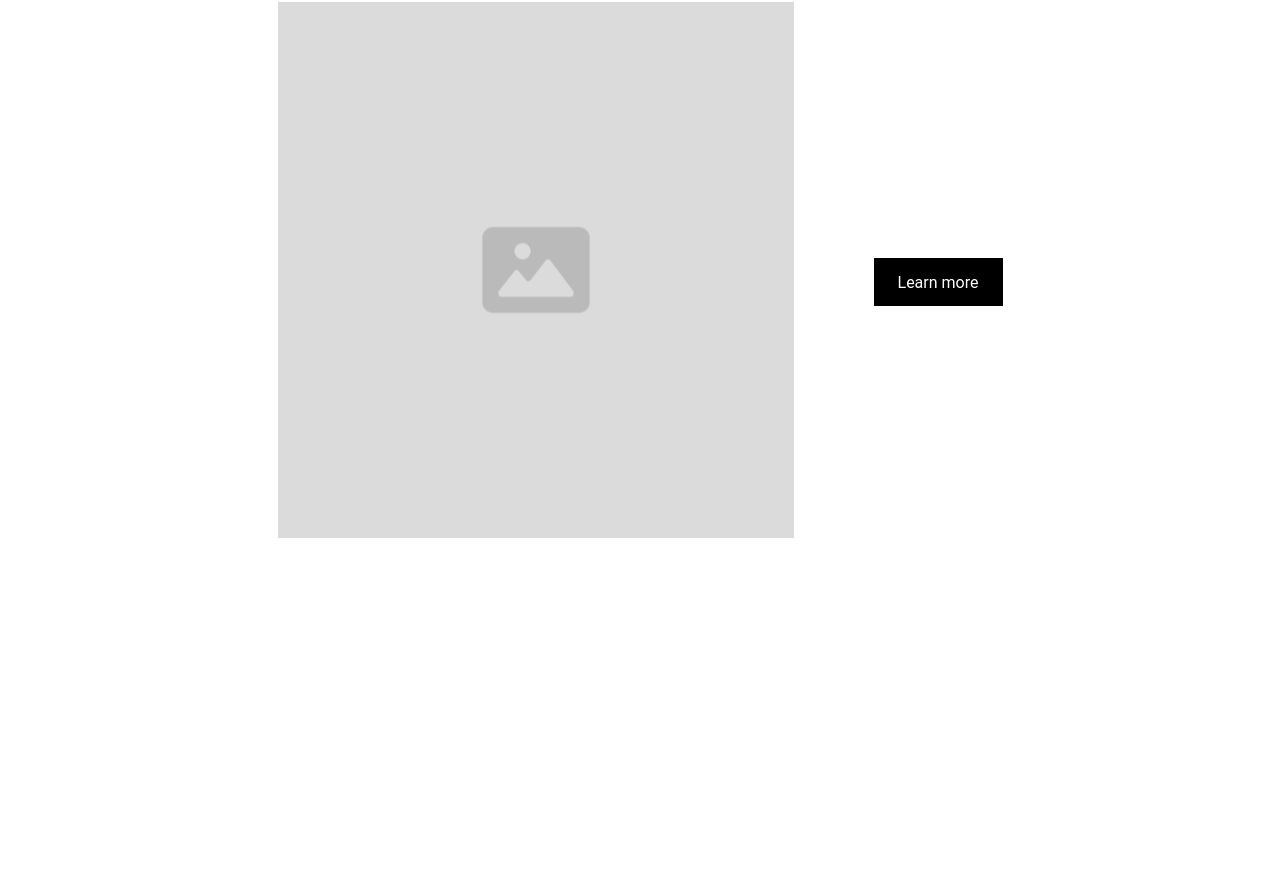
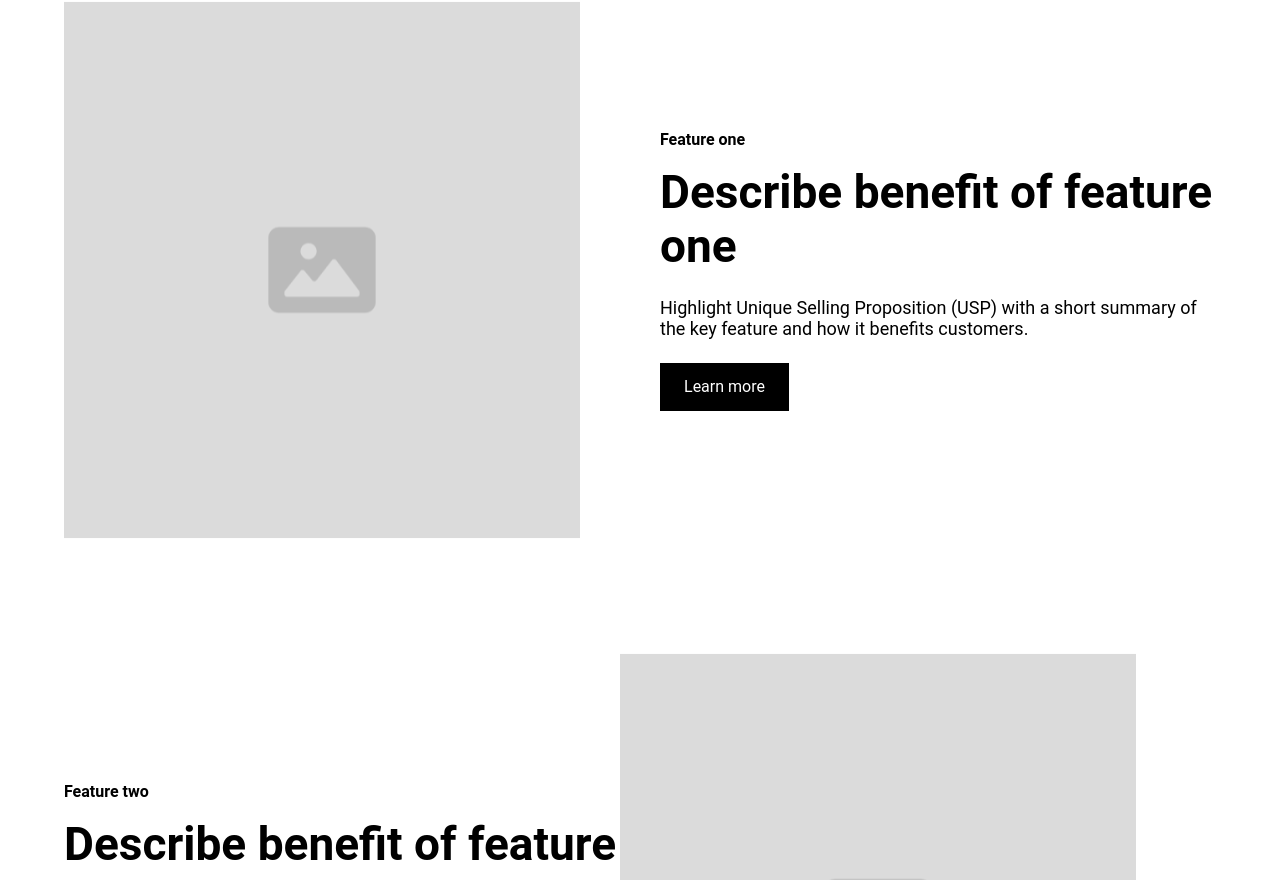
Before and after one commit to bcesarr/relume-figma-home-page, a React (Create React App) app: page / in a window 1280 px wide. Shown: the part 1240-2120 px from the top of the page. Before the commit the page ends 1780 px from the top, so only its background shows below. Built offline with nearby package versions, Linux system fonts and the light colour scheme.

Commit message:
atu: seções adicionadas ao projeto

```diff
--- a/src/pages/home/index.jsx
+++ b/src/pages/home/index.jsx
@@ -46,7 +46,33 @@ export default function Home() {
 
             </div>
 
-            <Section />
+            <div>
+                <Section
+                    subtitle="Feature one"
+
+                    title="Describe benefit of feature one"
+
+                    paragraph="Highlight Unique Selling Proposition (USP) with a short summary of the key feature and how it benefits customers."
+                />
+
+                <Section aligment="right"
+
+                    subtitle="Feature two"
+
+                    title="Describe benefit of feature two"
+
+                    paragraph="Highlight Unique Selling Proposition (USP) with a short summary of the key feature and how it benefits customers."
+                />
+
+                <Section
+                    subtitle="Feature three"
+
+                    title="Describe benefit of feature three"
+
+                    paragraph="Highlight Unique Selling Proposition (USP) with a short summary of the key feature and how it benefits customers."
+                />
+
+            </div>
 
 
         </div>
```
